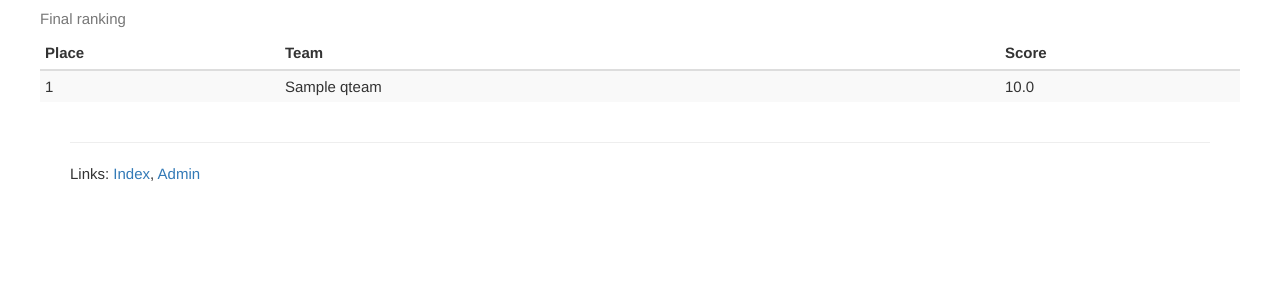
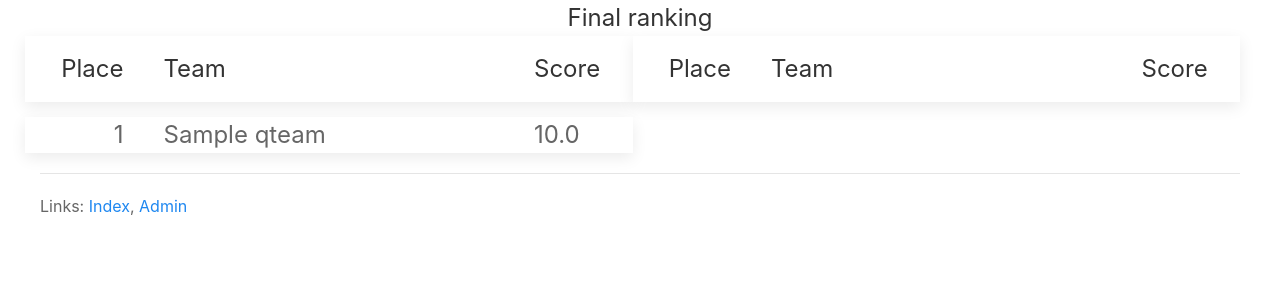
Before and after one commit to Navisence/kwispel, a Django app: page / in a window 1280 px wide. Shown: the top 300 px of the page. Run offline with Django 3.2, Linux system fonts and the light colour scheme; tables that the repository leaves empty hold one stand-in row (values such as "Sample post"); some libraries are stand-ins or nearby versions.

Commit message:
Using UIkit instead of Bootstrap

```diff
--- a/kwis/templates/kwis/headerContent.html
+++ b/kwis/templates/kwis/headerContent.html
@@ -1,13 +1,10 @@
+    <title>Kwispel</title>
     <meta charset="UTF-8">
     <meta http-equiv="X-UA-Compatible" content="IE=edge">
-    <title>Kwispel</title>
-    {# Load the tag library #}
-    {% load bootstrap3 %}
-    {# Load CSS and JavaScript #}
-    {% bootstrap_css %}
-    {% bootstrap_javascript %}
-    {# Display django.contrib.messages as Bootstrap alerts #}
-    {% bootstrap_messages %}
+    <meta name="viewport" content="width=device-width, initial-scale=1">
+    <link rel="stylesheet" href="/static/css/uikit.min.css" />
+    <script src="/static/js/uikit.min.js"></script>
+    <script src="/static/js/uikit-icons.min.js"></script>
     <style>
     input[type="text"]{ width: 500px; }
     </style>
--- a/kwis/templates/kwis/ranking.html
+++ b/kwis/templates/kwis/ranking.html
@@ -4,38 +4,40 @@
   <head>
 {% include "kwis/headerContent.html" %}
     <meta http-equiv="refresh" content="60">
-    <style>
-      body { font-size: 15px; }
-    </style>
   </head>
   <body>
-    <div class="container">
-      <div class="row">
+    <div class="uk-container uk-container-large">
     {% if sorted %}
-          <div class="row">
-            <table class="table table-condensed table-striped">
-              <caption>{{ caption }}</caption>
-              <thead>
-              <tr>
-                <th class="col-sm-2">{% trans "Place" %}</th>
-                <th class="col-sm-6">{% trans "Team" %}</th>
-                <th class="col-sm-2">{% trans "Score" %}</th>
-              </tr>
-              </thead>
+      <div class="uk-text-lead uk-text-center">{{ caption }}</div>
+      <div class="uk-child-width-1-2@m uk-grid-small" uk-grid>
+        <div class="uk-card uk-card-default uk-card-body uk-text-lead uk-padding-small">
+          <div uk-grid>
+              <div class="uk-width-1-5 uk-text-right">{% trans "Place" %}</div>
+              <div class="uk-width-3-5">{% trans "Team" %}</div>
+              <div class="uk-width-1-5">{% trans "Score" %}</div>
+          </div>
+        </div>
+        <div class="uk-visible@m uk-card uk-card-default uk-card-body uk-text-lead uk-padding-small">
+          <div uk-grid>
+              <div class="uk-width-1-5 uk-text-right">{% trans "Place" %}</div>
+              <div class="uk-width-3-5">{% trans "Team" %}</div>
+              <div class="uk-width-1-5">{% trans "Score" %}</div>
+          </div>
+        </div>
         {% for result in sorted %}
-              <tr>
-                <td>{{ result.0 }}</td>
-                <td>{{ result.1 }}</td>
-                <td>{{ result.2 }}</td>
-              </tr>
+        <div class="uk-card uk-card-default uk-card-body uk-text-large uk-padding-small uk-padding-remove-vertical">
+            <div uk-grid>
+                <div class="uk-width-1-5 uk-text-right">{{ result.0 }}</div>
+                <div class="uk-width-3-5">{{ result.1 }}</div>
+                <div class="uk-width-1-5">{{ result.2 }}</div>
+        </div>
+        </div>
         {% endfor %}
-            </table>
       </div>
     {% else %}
       <p>{% trans "No sorted results found." %}</p>
     {% endif %}
 
-      </div> <!-- /row -->
     <HR>
     {% trans "Links:" %} <a href="{% url 'kwis:index' %}">{% trans "Index" %}</a>, <a href="/admin/">{% trans "Admin" %}</a>
     </div> <!-- /container -->
--- a/requirements.txt
+++ b/requirements.txt
@@ -1,6 +1,5 @@
 Django==1.10.1
 cycler==0.10.0
-django-bootstrap3==7.1.0
 matplotlib==1.5.3
 numpy==1.11.1
 pyparsing==2.1.9
```
Also changed, not shown: kwis/templates/kwis/form.html (+5 -5 lines), kwis/templates/kwis/index.html (+7 -10 lines), kwis/templates/kwis/rnd_detail.html (+8 -10 lines), kwis/templates/kwis/team_detail.html (+6 -10 lines), 1 other file. Lines whose indentation alone changed are shown as unchanged.
